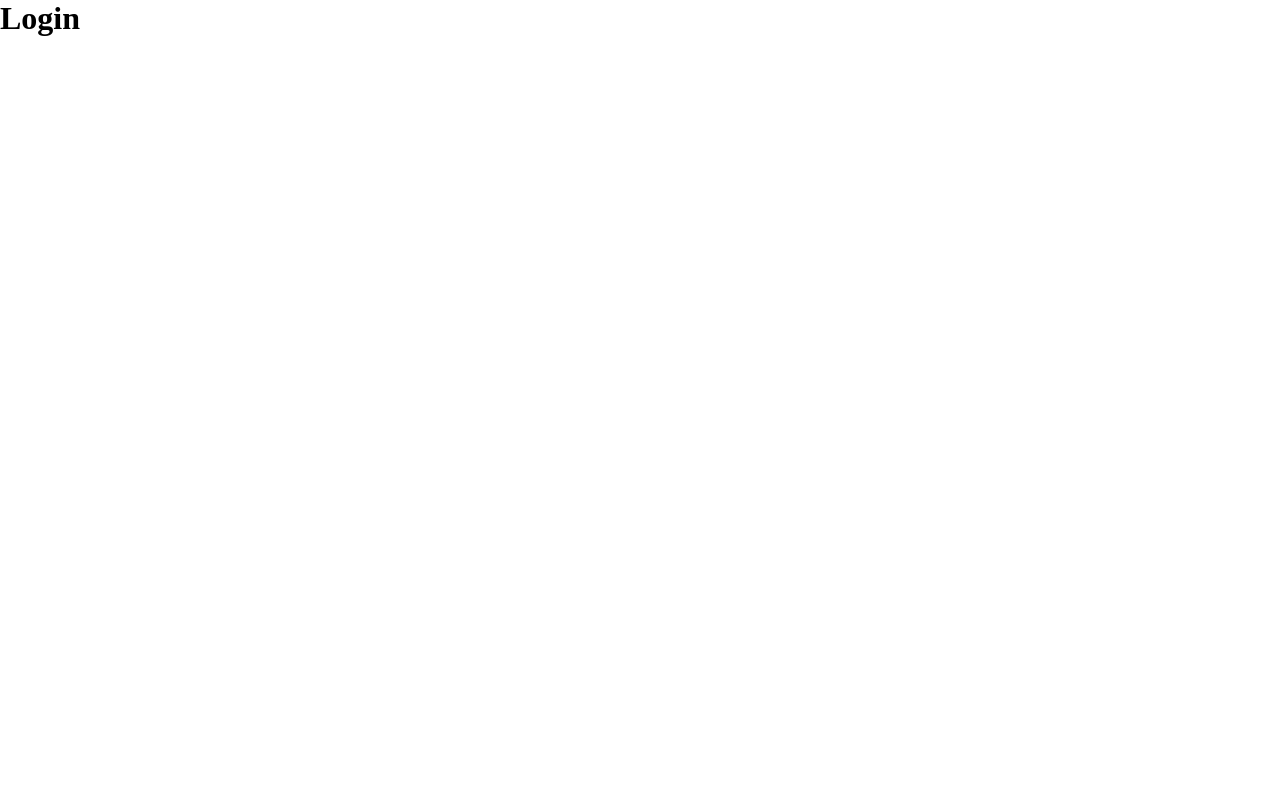
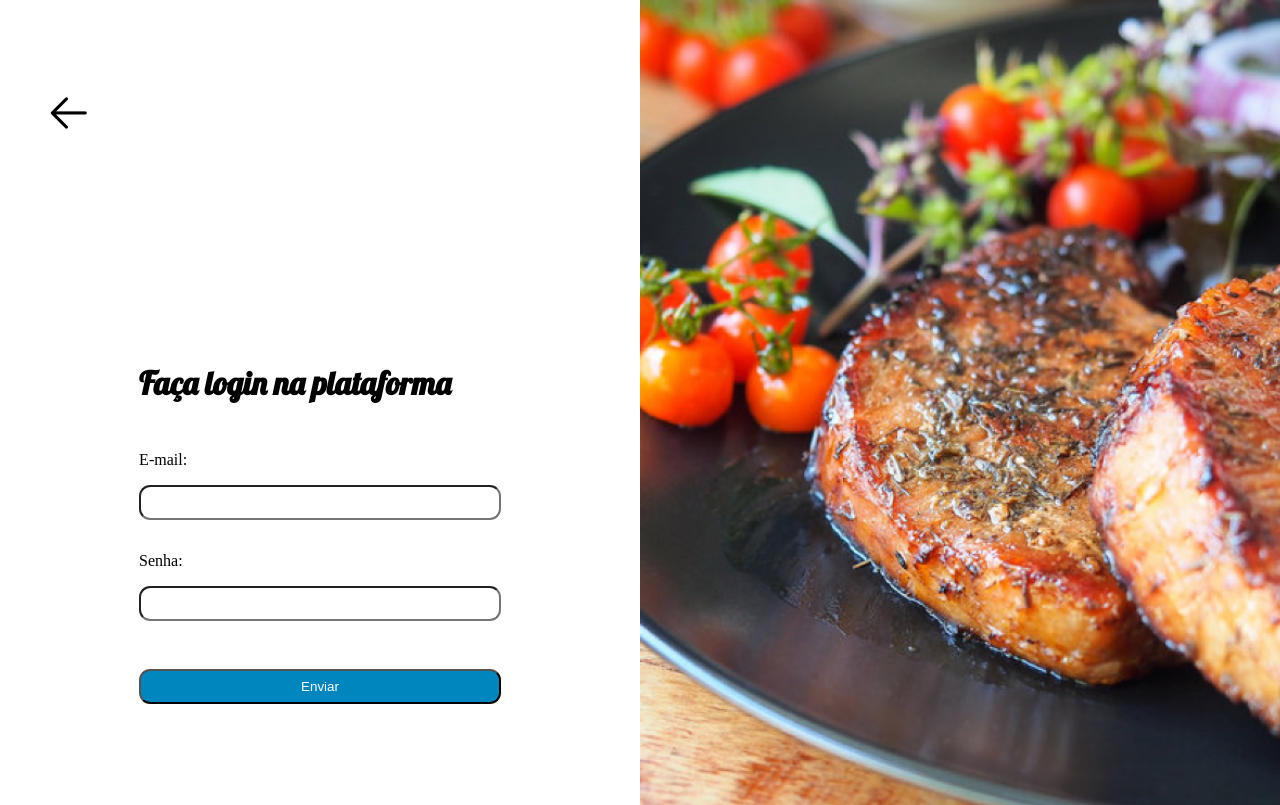
Before and after one commit to weldoj/TraineeStruct, a Next.js app in the folder sonho-gourmet-next/: page /Login in a window 1280 px wide. Shown: the top 805 px of the page. Built offline with nearby package versions, Linux system fonts and the light colour scheme; a web font is replaced by a local one.

Commit message:
Adding changes

```diff
--- a/sonho-gourmet-next/src/pages/Login/index.tsx
+++ b/sonho-gourmet-next/src/pages/Login/index.tsx
@@ -1,6 +1,26 @@
 import styles from '@/styles/Login.module.css'
 export default function Login(){
     return(
-        <h1>Login</h1>
+        <div id={styles.screen}>
+            <div id={styles.formContainer}>
+                <div id={styles.form}>
+                    <div id={styles.back}>
+                        <a href='/'><img src='backButton.png'></img></a>
+                    </div>
+                    <div id={styles.form2}>
+                        <form id={styles.form3}>
+                            <h1 className={styles.cell} id={styles.title}>Faça login na plataforma</h1>
+                            <label className={styles.cell}>E-mail:</label>
+                            <input></input>
+                            <label className={styles.cell}>Senha:</label>
+                            <input></input>
+                            <button>Enviar</button>
+                        </form>
+                    </div>
+                </div>
+            </div>
+            <div id={styles.img}>
+            </div>
+        </div>
     )
 }
```
